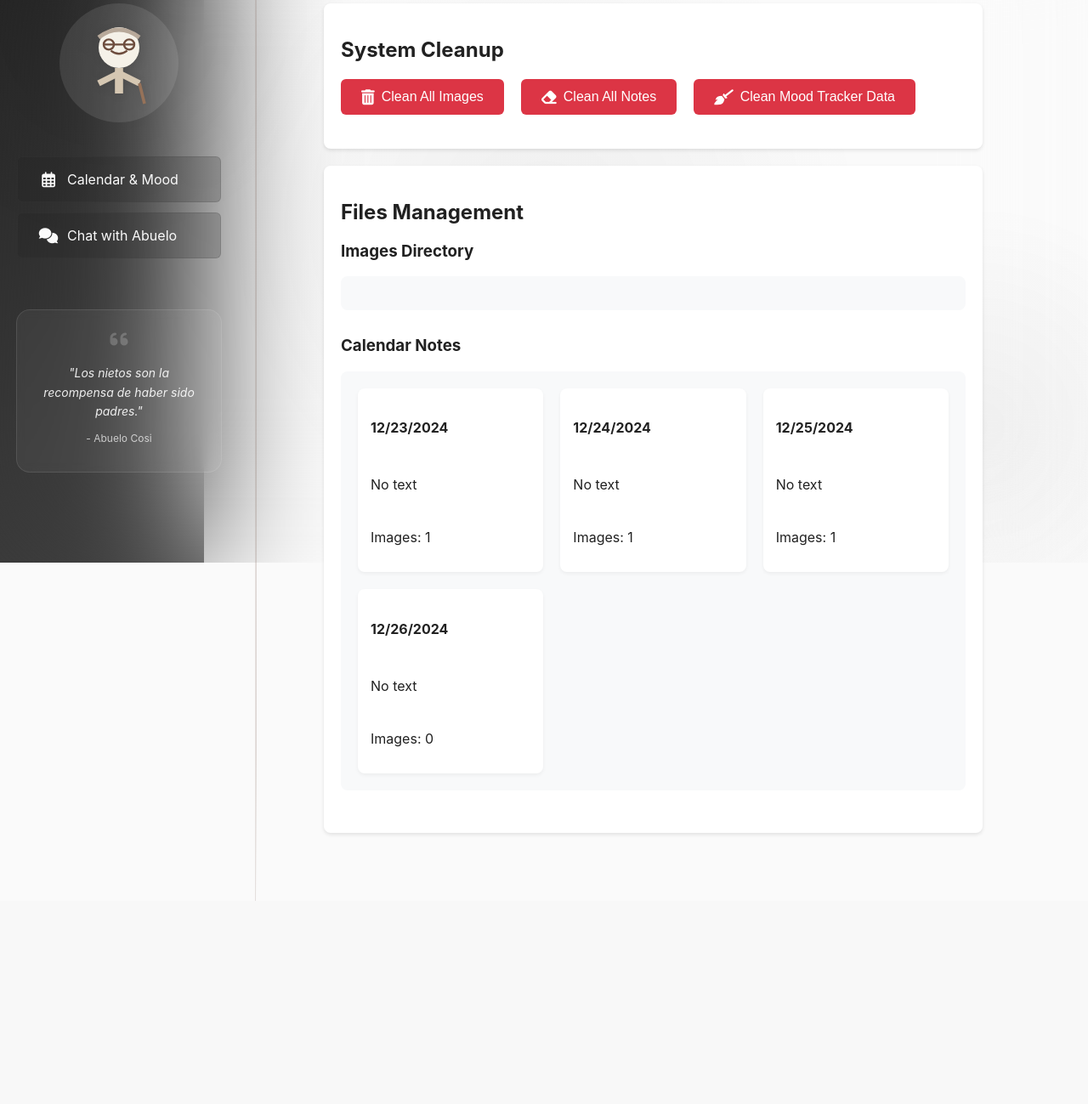
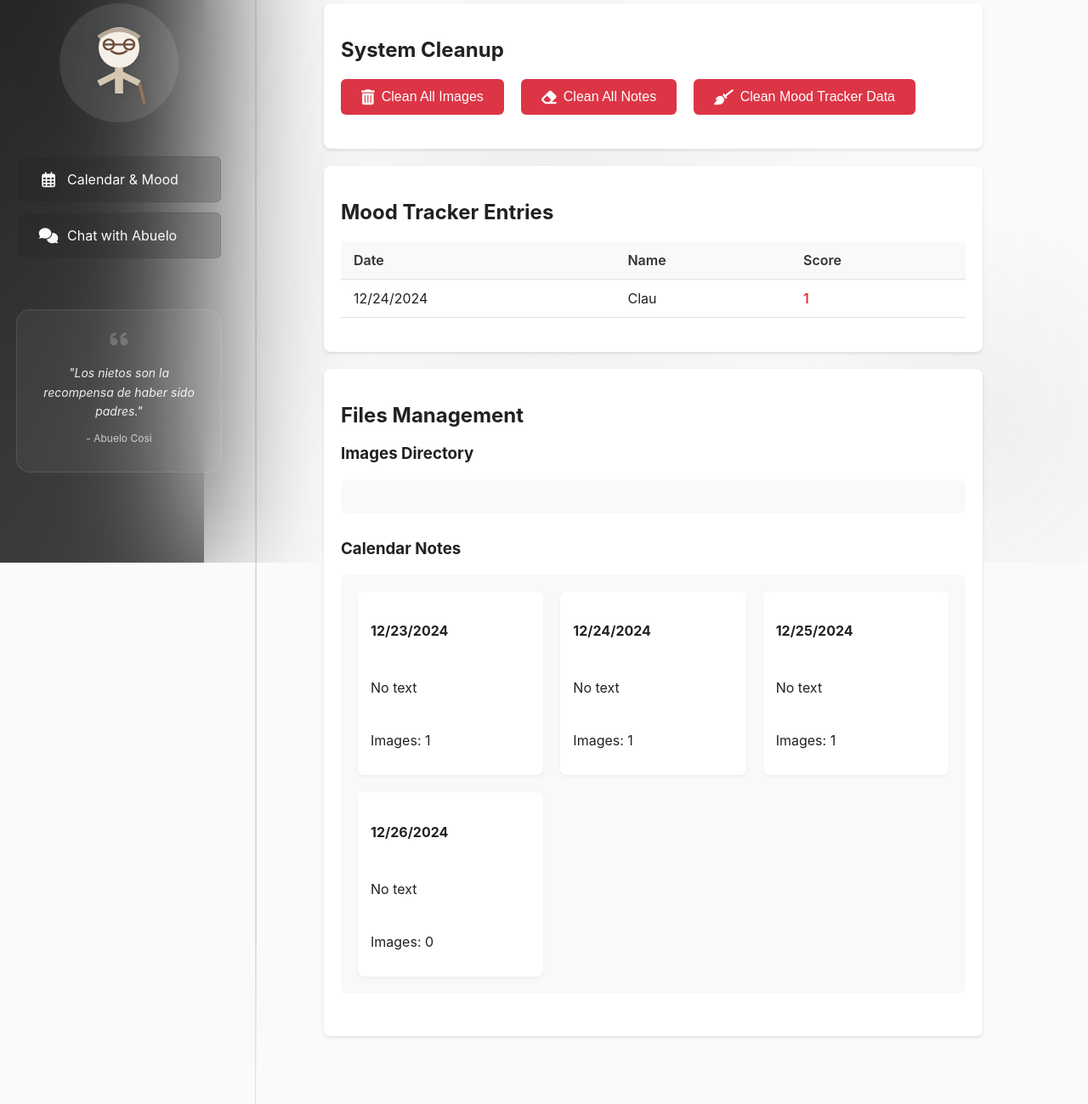
Before and after one commit to juanvolpe/abuelo-por-siempre, a Flask app: page /admin in a window 1280 px wide. Shown: the part 138-1437 px from the top of the page at 85% size. Before the commit the page ends 1198 px from the top, so only its background shows below. Run offline with Flask 3, Linux system fonts and the light colour scheme; data that the repository does not hold is empty; parts of the project's set-up code (start-up, migrations or seed data) failed here and were passed over.

Commit message:
Add mood tracker table to admin interface with date, name, and score columns

```diff
--- a/app.py
+++ b/app.py
@@ -624,5 +624,18 @@ def cleanup_mood_tracker():
         print(f"Error cleaning up mood tracker: {str(e)}")
         return jsonify({'error': str(e)}), 500
 
+@app.route('/admin/mood-tracker', methods=['GET'])
+def get_mood_tracker_entries():
+    try:
+        entries = []
+        if os.path.exists(MOOD_TRACKER_CSV):
+            with open(MOOD_TRACKER_CSV, 'r') as f:
+                reader = csv.DictReader(f)
+                entries = [{'date': row['date'], 'name': row['name'], 'score': int(row['score'])} for row in reader]
+        return jsonify({'entries': entries})
+    except Exception as e:
+        print(f"Error getting mood tracker entries: {str(e)}")
+        return jsonify({'error': str(e)}), 500
+
 if __name__ == '__main__':
     app.run(host='0.0.0.0', port=8082, debug=True)
--- a/templates/admin.html
+++ b/templates/admin.html
@@ -19,6 +19,24 @@
                 <i class="fas fa-broom"></i>
                 Clean Mood Tracker Data
             </button>
+        </div>
+    </div>
+
+    <div class="admin-section">
+        <h2>Mood Tracker Entries</h2>
+        <div class="mood-tracker-table">
+            <table>
+                <thead>
+                    <tr>
+                        <th>Date</th>
+                        <th>Name</th>
+                        <th>Score</th>
+                    </tr>
+                </thead>
+                <tbody id="moodTrackerList">
+                    <!-- Mood tracker entries will be loaded here -->
+                </tbody>
+            </table>
         </div>
     </div>
 
@@ -189,12 +207,53 @@
     font-size: 30px;
     cursor: pointer;
 }
+
+/* Mood Tracker Table Styles */
+.mood-tracker-table {
+    overflow-x: auto;
+    margin: 20px 0;
+}
+
+.mood-tracker-table table {
+    width: 100%;
+    border-collapse: collapse;
+    background: white;
+    box-shadow: 0 1px 3px rgba(0,0,0,0.1);
+}
+
+.mood-tracker-table th,
+.mood-tracker-table td {
+    padding: 12px 15px;
+    text-align: left;
+    border-bottom: 1px solid #e0e0e0;
+}
+
+.mood-tracker-table th {
+    background-color: #f8f9fa;
+    font-weight: 600;
+    color: #333;
+}
+
+.mood-tracker-table tr:hover {
+    background-color: #f5f5f5;
+}
+
+.mood-tracker-table .score {
+    font-weight: 600;
+}
+
+.mood-tracker-table .score-1 { color: #dc3545; }
+.mood-tracker-table .score-2 { color: #fd7e14; }
+.mood-tracker-table .score-3 { color: #ffc107; }
+.mood-tracker-table .score-4 { color: #28a745; }
+.mood-tracker-table .score-5 { color: #20c997; }
 </style>
 
 <script>
 document.addEventListener('DOMContentLoaded', function() {
     loadFiles();
     loadNotes();
+    loadMoodTrackerEntries();
 
     // Set up modal
     const modal = document.getElementById('imageModal');
@@ -396,6 +455,7 @@ async function cleanupMoodTracker() {
 
         if (response.ok) {
             alert('All mood tracker data has been deleted successfully');
+            loadMoodTrackerEntries();
         } else {
             const data = await response.json();
             alert(`Failed to delete mood tracker data: ${data.error}`);
@@ -405,5 +465,37 @@ async function cleanupMoodTracker() {
         alert('Error cleaning up mood tracker');
     }
 }
+
+async function loadMoodTrackerEntries() {
+    try {
+        const response = await fetch('/admin/mood-tracker');
+        const data = await response.json();
+
+        const tbody = document.getElementById('moodTrackerList');
+        tbody.innerHTML = '';
+
+        data.entries.sort((a, b) => new Date(b.date) - new Date(a.date)).forEach(entry => {
+            const tr = document.createElement('tr');
+
+            const dateCell = document.createElement('td');
+            dateCell.textContent = new Date(entry.date).toLocaleDateString();
+
+            const nameCell = document.createElement('td');
+            nameCell.textContent = entry.name;
+
+            const scoreCell = document.createElement('td');
+            scoreCell.className = `score score-${entry.score}`;
+            scoreCell.textContent = entry.score;
+
+            tr.appendChild(dateCell);
+            tr.appendChild(nameCell);
+            tr.appendChild(scoreCell);
+
+            tbody.appendChild(tr);
+        });
+    } catch (error) {
+        console.error('Error loading mood tracker entries:', error);
+    }
+}
 </script>
 {% endblock %}
```
